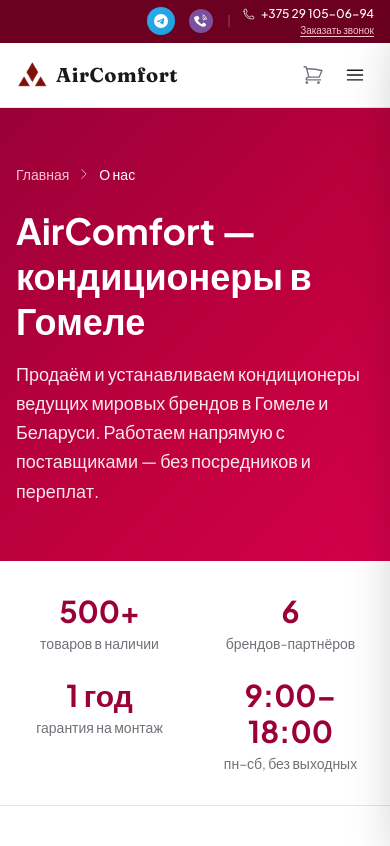
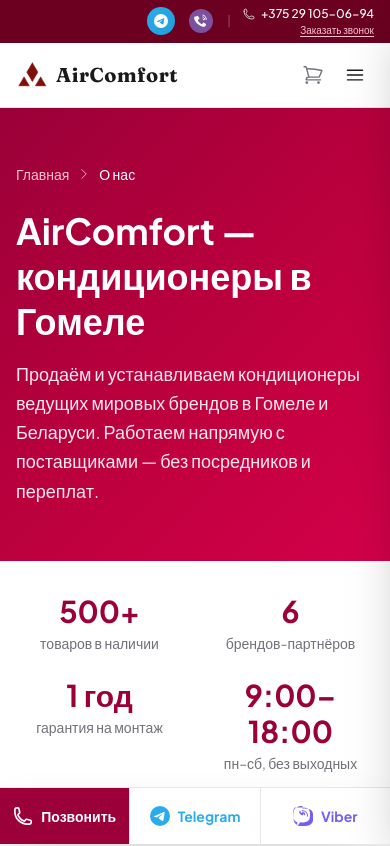
Before and after one commit to Grisha552-r/AirCom-fort, a Next.js app: page /about in a window 390 px wide. Shown: the top 846 px of the page. Built offline with nearby package versions, Linux system fonts and the light colour scheme.

Commit message:
Add floating CTA (mobile bar + desktop Telegram/Viber), urgency badge, trust counters in hero

```diff
--- a/src/app/components/HeroSection.tsx
+++ b/src/app/components/HeroSection.tsx
@@ -59,14 +59,37 @@
           <div className="grid grid-cols-1 lg:grid-cols-2 gap-6 items-center">
             {/* Left: Text */}
             <div className="reveal-on-scroll opacity-100 relative z-10">
+              {/* Urgency badge */}
+              <div className="inline-flex items-center gap-2 bg-amber-50 border border-amber-200 text-amber-800 text-xs font-semibold px-3 py-1.5 rounded-full mb-4">
+                <span className="w-2 h-2 rounded-full bg-amber-500 animate-pulse shrink-0" />
+                Сезон открыт — выезд мастера в день заказа
+              </div>
+
               <h1 className="font-display text-4xl md:text-5xl lg:text-6xl font-bold text-foreground leading-tight mb-4">
                 Кондиционеры в Гомеле
                 <span className="text-crimson-gradient block">от 1 290 р.</span>
                 с установкой под ключ
               </h1>
-              <p className="text-base md:text-lg text-muted-foreground leading-relaxed mb-6 max-w-md">
+              <p className="text-base md:text-lg text-muted-foreground leading-relaxed mb-5 max-w-md">
                 Electrolux, Ballu, Haier, LG, Mitsudai — 300+ моделей в наличии. Монтаж от 400 р., выезд в день заказа, гарантия 1 год.
               </p>
+
+              {/* Trust counters */}
+              <div className="flex items-center gap-4 mb-6">
+                <div className="flex items-center gap-1.5">
+                  <span className="text-amber-400 text-lg">★</span>
+                  <span className="font-bold text-foreground text-sm">4.9</span>
+                  <span className="text-muted-foreground text-xs">/ 200+ отзывов</span>
+                </div>
+                <div className="w-px h-4 bg-border" />
+                <div className="text-sm text-muted-foreground">
+                  <span className="font-bold text-foreground">500+</span> установок в Гомеле
+                </div>
+                <div className="w-px h-4 bg-border" />
+                <div className="text-sm text-muted-foreground">
+                  Гарантия <span className="font-bold text-foreground">1 год</span>
+                </div>
+              </div>
 
               <div className="flex flex-col sm:flex-row gap-3 mb-6">
                 <button
--- a/src/app/layout.tsx
+++ b/src/app/layout.tsx
@@ -4,6 +4,7 @@
 import '../styles/tailwind.css';
 import JsonLd from '@/components/JsonLd';
 import YandexMetrica from '@/components/YandexMetrica';
+import FloatingCTA from '@/components/FloatingCTA';
 
 const plusJakartaSans = Plus_Jakarta_Sans({
   subsets: ['latin'],
@@ -143,6 +144,7 @@
       <body className={plusJakartaSans.className}>
         <JsonLd />
         <YandexMetrica />
+        <FloatingCTA />
         {children}
       </body>
     </html>
--- /dev/null
+++ b/src/components/FloatingCTA.tsx
@@ -0,0 +1,82 @@
+'use client';
+import { useState, useEffect } from 'react';
+
+export default function FloatingCTA() {
+  const [visible, setVisible] = useState(false);
+
+  useEffect(() => {
+    const timer = setTimeout(() => setVisible(true), 3000);
+    return () => clearTimeout(timer);
+  }, []);
+
+  if (!visible) return null;
+
+  return (
+    <>
+      {/* Mobile: sticky bottom bar */}
+      <div className="fixed bottom-0 left-0 right-0 z-50 md:hidden bg-white border-t border-gray-200 shadow-2xl">
+        <div className="flex items-stretch h-14">
+          <a
+            href="tel:+375291050694"
+            className="flex-1 flex items-center justify-center gap-2 bg-crimson-700 text-white font-bold text-sm active:bg-crimson-800"
+          >
+            <svg className="w-5 h-5" fill="none" viewBox="0 0 24 24" stroke="currentColor" strokeWidth={2}>
+              <path strokeLinecap="round" strokeLinejoin="round" d="M2.25 6.75c0 8.284 6.716 15 15 15h2.25a2.25 2.25 0 002.25-2.25v-1.372c0-.516-.351-.966-.852-1.091l-4.423-1.106c-.44-.11-.902.055-1.173.417l-.97 1.293c-.282.376-.769.542-1.21.38a12.035 12.035 0 01-7.143-7.143c-.162-.441.004-.928.38-1.21l1.293-.97c.363-.271.527-.734.417-1.173L6.963 3.102a1.125 1.125 0 00-1.091-.852H4.5A2.25 2.25 0 002.25 4.5v2.25z" />
+            </svg>
+            Позвонить
+          </a>
+          <div className="w-px bg-gray-200" />
+          <a
+            href="https://t.me/AirComforto"
+            target="_blank"
+            rel="noopener noreferrer"
+            className="flex-1 flex items-center justify-center gap-2 text-[#2AABEE] font-bold text-sm bg-white active:bg-blue-50"
+          >
+            <svg viewBox="0 0 24 24" fill="currentColor" className="w-5 h-5">
+              <path d="M11.944 0A12 12 0 0 0 0 12a12 12 0 0 0 12 12 12 12 0 0 0 12-12A12 12 0 0 0 12 0a12 12 0 0 0-.056 0zm4.962 7.224c.1-.002.321.023.465.14a.506.506 0 0 1 .171.325c.016.093.036.306.02.472-.18 1.898-.962 6.502-1.36 8.627-.168.9-.499 1.201-.82 1.23-.696.065-1.225-.46-1.9-.902-1.056-.693-1.653-1.124-2.678-1.8-1.185-.78-.417-1.21.258-1.91.177-.184 3.247-2.977 3.307-3.23.007-.032.014-.15-.056-.212s-.174-.041-.249-.024c-.106.024-1.793 1.14-5.061 3.345-.48.33-.913.49-1.302.48-.428-.008-1.252-.241-1.865-.44-.752-.245-1.349-.374-1.297-.789.027-.216.325-.437.893-.663 3.498-1.524 5.83-2.529 6.998-3.014 3.332-1.386 4.025-1.627 4.476-1.635z"/>
+            </svg>
+            Telegram
+          </a>
+          <div className="w-px bg-gray-200" />
+          <a
+            href="viber://chat?number=%2B375291050694"
+            className="flex-1 flex items-center justify-center gap-2 text-[#7360F2] font-bold text-sm bg-white active:bg-purple-50"
+          >
+            <svg viewBox="0 0 24 24" fill="currentColor" className="w-5 h-5">
+              <path d="M11.398.002C9.473.028 5.331.344 3.014 2.467 1.03 4.444.36 7.314.285 10.9c-.074 3.584-.16 10.306 6.322 12.107h.006l-.006 2.776s-.042.999.625 1.2c.804.245 1.276-.512 2.044-1.332.422-.453.999-1.115 1.436-1.621 3.953.33 6.993-.424 7.34-.535.8-.258 5.327-.836 6.064-6.825.76-6.165-.37-10.056-2.406-11.812-.528-.457-2.642-1.862-7.408-1.887a23.6 23.6 0 0 0-2.904.031zm.057 1.937c4.267.026 6.373 1.122 6.785 1.476 1.672 1.427 2.617 4.847 1.954 10.13-.613 5.002-4.262 5.323-4.927 5.537-.286.092-3.01.76-6.39.538 0 0-2.533 3.048-3.322 3.838-.124.123-.267.172-.362.15-.135-.033-.171-.19-.169-.418l.033-3.795s-.005-.038-.01-.065c-5.44-1.507-5.107-7.297-5.044-10.355.063-3.06.606-5.508 2.264-7.15C3.97 1.959 7.45 1.912 11.455 1.939zm.045 3.024a7.4 7.4 0 0 0-.587.028c-.343.033-.59.34-.557.684.034.344.34.592.684.557a5.44 5.44 0 0 1 5.89 5.894c-.034.344.214.65.557.683.346.034.65-.213.684-.557a7.32 7.32 0 0 0-6.671-7.289zm-2.91.974c-.247-.016-.498.08-.665.283-.1.12-.193.245-.286.368-.416.56-.416 1.31.018 1.902.663.914 1.465 1.717 2.38 2.38.59.433 1.34.434 1.9.018.123-.092.248-.186.369-.286.355-.296.398-.822.095-1.175l-.883-1.055a.835.835 0 0 0-1.06-.162c-.137.084-.273.168-.408.25a4.44 4.44 0 0 1-1.274-1.274c.082-.136.166-.27.25-.408a.834.834 0 0 0-.163-1.059l-1.055-.882zm3.02 1.4a.625.625 0 0 0-.023 1.249 1.808 1.808 0 0 1 1.8 1.801.625.625 0 0 0 1.25 0 3.056 3.056 0 0 0-3.027-3.05z"/>
+            </svg>
+            Viber
+          </a>
+        </div>
+      </div>
+
+      {/* Desktop: floating Telegram button */}
+      <div className="fixed bottom-6 right-6 z-50 hidden md:flex flex-col gap-3 items-end">
+        <a
+          href="https://t.me/AirComforto"
+          target="_blank"
+          rel="noopener noreferrer"
+          className="group flex items-center gap-3 bg-white shadow-xl border border-gray-100 rounded-full pr-5 pl-2 py-2 hover:shadow-2xl transition-all duration-300 hover:-translate-y-0.5"
+        >
+          <div className="w-10 h-10 rounded-full flex items-center justify-center shrink-0" style={{ background: 'linear-gradient(135deg,#2AABEE,#229ED9)' }}>
+            <svg viewBox="0 0 24 24" fill="white" className="w-5 h-5">
+              <path d="M11.944 0A12 12 0 0 0 0 12a12 12 0 0 0 12 12 12 12 0 0 0 12-12A12 12 0 0 0 12 0a12 12 0 0 0-.056 0zm4.962 7.224c.1-.002.321.023.465.14a.506.506 0 0 1 .171.325c.016.093.036.306.02.472-.18 1.898-.962 6.502-1.36 8.627-.168.9-.499 1.201-.82 1.23-.696.065-1.225-.46-1.9-.902-1.056-.693-1.653-1.124-2.678-1.8-1.185-.78-.417-1.21.258-1.91.177-.184 3.247-2.977 3.307-3.23.007-.032.014-.15-.056-.212s-.174-.041-.249-.024c-.106.024-1.793 1.14-5.061 3.345-.48.33-.913.49-1.302.48-.428-.008-1.252-.241-1.865-.44-.752-.245-1.349-.374-1.297-.789.027-.216.325-.437.893-.663 3.498-1.524 5.83-2.529 6.998-3.014 3.332-1.386 4.025-1.627 4.476-1.635z"/>
+            </svg>
+          </div>
+          <span className="font-semibold text-gray-800 text-sm">Написать в Telegram</span>
+        </a>
+        <a
+          href="viber://chat?number=%2B375291050694"
+          className="group flex items-center gap-3 bg-white shadow-xl border border-gray-100 rounded-full pr-5 pl-2 py-2 hover:shadow-2xl transition-all duration-300 hover:-translate-y-0.5"
+        >
+          <div className="w-10 h-10 rounded-full flex items-center justify-center shrink-0 bg-[#7360F2]">
+            <svg viewBox="0 0 24 24" fill="white" className="w-5 h-5">
+              <path d="M11.398.002C9.473.028 5.331.344 3.014 2.467 1.03 4.444.36 7.314.285 10.9c-.074 3.584-.16 10.306 6.322 12.107h.006l-.006 2.776s-.042.999.625 1.2c.804.245 1.276-.512 2.044-1.332.422-.453.999-1.115 1.436-1.621 3.953.33 6.993-.424 7.34-.535.8-.258 5.327-.836 6.064-6.825.76-6.165-.37-10.056-2.406-11.812-.528-.457-2.642-1.862-7.408-1.887a23.6 23.6 0 0 0-2.904.031zm.057 1.937c4.267.026 6.373 1.122 6.785 1.476 1.672 1.427 2.617 4.847 1.954 10.13-.613 5.002-4.262 5.323-4.927 5.537-.286.092-3.01.76-6.39.538 0 0-2.533 3.048-3.322 3.838-.124.123-.267.172-.362.15-.135-.033-.171-.19-.169-.418l.033-3.795s-.005-.038-.01-.065c-5.44-1.507-5.107-7.297-5.044-10.355.063-3.06.606-5.508 2.264-7.15C3.97 1.959 7.45 1.912 11.455 1.939zm.045 3.024a7.4 7.4 0 0 0-.587.028c-.343.033-.59.34-.557.684.034.344.34.592.684.557a5.44 5.44 0 0 1 5.89 5.894c-.034.344.214.65.557.683.346.034.65-.213.684-.557a7.32 7.32 0 0 0-6.671-7.289zm-2.91.974c-.247-.016-.498.08-.665.283-.1.12-.193.245-.286.368-.416.56-.416 1.31.018 1.902.663.914 1.465 1.717 2.38 2.38.59.433 1.34.434 1.9.018.123-.092.248-.186.369-.286.355-.296.398-.822.095-1.175l-.883-1.055a.835.835 0 0 0-1.06-.162c-.137.084-.273.168-.408.25a4.44 4.44 0 0 1-1.274-1.274c.082-.136.166-.27.25-.408a.834.834 0 0 0-.163-1.059l-1.055-.882zm3.02 1.4a.625.625 0 0 0-.023 1.249 1.808 1.808 0 0 1 1.8 1.801.625.625 0 0 0 1.25 0 3.056 3.056 0 0 0-3.027-3.05z"/>
+            </svg>
+          </div>
+          <span className="font-semibold text-gray-800 text-sm">Написать в Viber</span>
+        </a>
+      </div>
+    </>
+  );
+}
```
